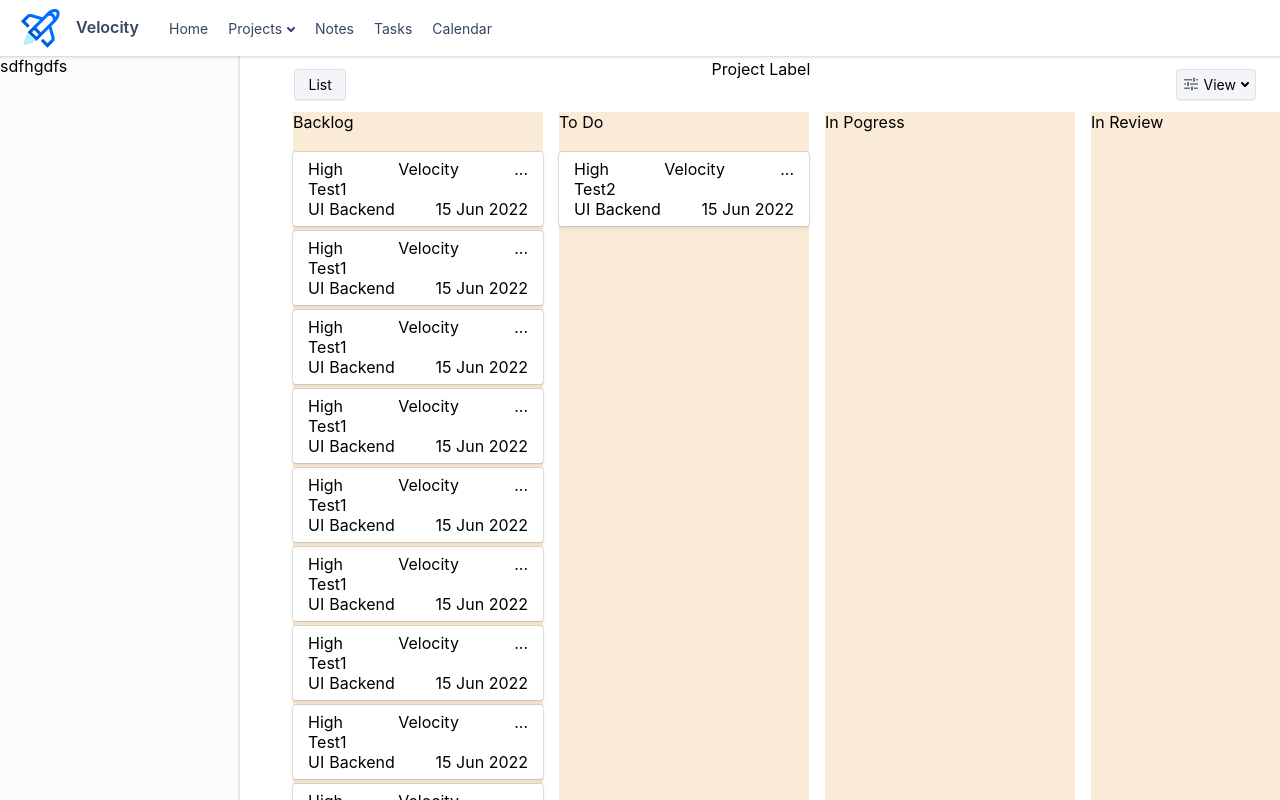
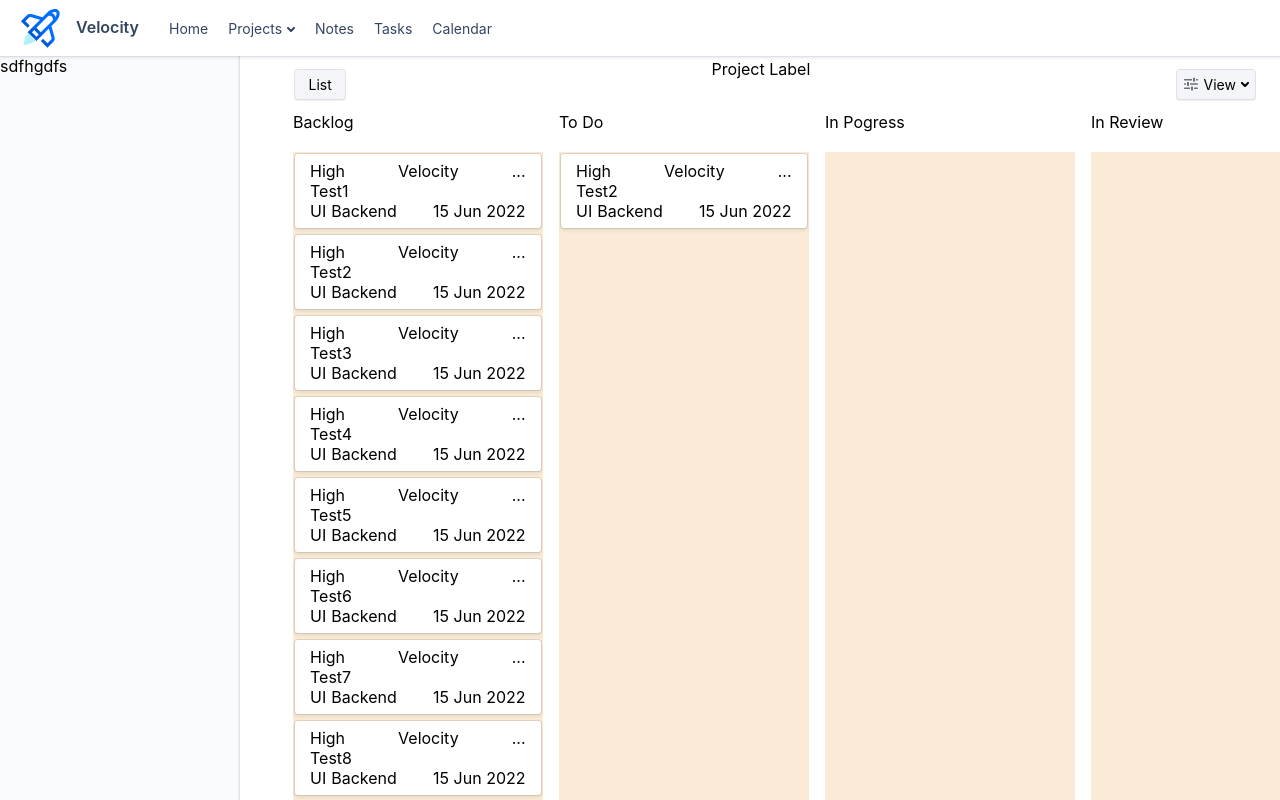
Before and after one commit to M-Xue/Velocity, a React (Create React App) app in the folder client/: page / in a window 1280 px wide. Built offline with nearby package versions, Linux system fonts and the light colour scheme.

Commit message:
reset css height settings for basic kanban function

```diff
--- a/client/src/pages/tasks/board/Board.tsx
+++ b/client/src/pages/tasks/board/Board.tsx
@@ -23,7 +23,7 @@ const cardDummyData = {
       listId: 'backlog',
       priority: 'High',
       project: 'Velocity',
-      title: 'Test1',
+      title: 'Test2',
       tags: ['UI', "Backend"],
       deadline: '15 Jun 2022'
     },{
@@ -31,7 +31,7 @@ const cardDummyData = {
       listId: 'backlog',
       priority: 'High',
       project: 'Velocity',
-      title: 'Test1',
+      title: 'Test3',
       tags: ['UI', "Backend"],
       deadline: '15 Jun 2022'
     },{
@@ -39,7 +39,7 @@ const cardDummyData = {
       listId: 'backlog',
       priority: 'High',
       project: 'Velocity',
-      title: 'Test1',
+      title: 'Test4',
       tags: ['UI', "Backend"],
       deadline: '15 Jun 2022'
     },{
@@ -47,7 +47,7 @@ const cardDummyData = {
       listId: 'backlog',
       priority: 'High',
       project: 'Velocity',
-      title: 'Test1',
+      title: 'Test5',
       tags: ['UI', "Backend"],
       deadline: '15 Jun 2022'
     },{
@@ -55,7 +55,7 @@ const cardDummyData = {
       listId: 'backlog',
       priority: 'High',
       project: 'Velocity',
-      title: 'Test1',
+      title: 'Test6',
       tags: ['UI', "Backend"],
       deadline: '15 Jun 2022'
     },{
@@ -63,7 +63,7 @@ const cardDummyData = {
       listId: 'backlog',
       priority: 'High',
       project: 'Velocity',
-      title: 'Test1',
+      title: 'Test7',
       tags: ['UI', "Backend"],
       deadline: '15 Jun 2022'
     },{
@@ -71,7 +71,7 @@ const cardDummyData = {
       listId: 'backlog',
       priority: 'High',
       project: 'Velocity',
-      title: 'Test1',
+      title: 'Test8',
       tags: ['UI', "Backend"],
       deadline: '15 Jun 2022'
     },{
@@ -79,7 +79,7 @@ const cardDummyData = {
       listId: 'backlog',
       priority: 'High',
       project: 'Velocity',
-      title: 'Test1',
+      title: 'Test9',
       tags: ['UI', "Backend"],
       deadline: '15 Jun 2022'
     },{
@@ -87,7 +87,7 @@ const cardDummyData = {
       listId: 'backlog',
       priority: 'High',
       project: 'Velocity',
-      title: 'Test1',
+      title: 'Test11',
       tags: ['UI', "Backend"],
       deadline: '15 Jun 2022'
     },{
@@ -95,7 +95,7 @@ const cardDummyData = {
       listId: 'backlog',
       priority: 'High',
       project: 'Velocity',
-      title: 'Test1',
+      title: 'Test12',
       tags: ['UI', "Backend"],
       deadline: '15 Jun 2022'
     }
@@ -189,7 +189,7 @@ export default function Board() {
           {Object.keys(board).map((list, index) => (
             <div className="board-column" key={index}>
               <div className="kaban-board-heading">{list}</div>
-              <Droppable droppableId={list} >
+              <Droppable droppableId={list}>
                 {(provided: any, snapshot: any) => (
                   <div
                     className='board-droppable-area'
@@ -203,8 +203,9 @@ export default function Board() {
                             ref={provided.innerRef}
                             {...provided.draggableProps}
                             {...provided.dragHandleProps}
+
+                            className="kaban-card-container"
                           >
-                            <div className="kaban-card-padding">
                               <KanbanBoardCard
                                 id={card.id}
                                 listId={card.listId}
@@ -214,7 +215,6 @@ export default function Board() {
                                 tags={card.tags}
                                 deadline={card.deadline}
                               />
-                            </div>
                           </div>
                         )}
                       </Draggable>
--- a/client/src/pages/tasks/board/board.css
+++ b/client/src/pages/tasks/board/board.css
@@ -57,37 +57,36 @@
 /** Kaban Board Styling ************************************************************************************/
 .board-columns {
     /* width: 500px; */
+
+    /* min-height: calc(100% - 56px); */
+    /* height: 100%; */
+
+    /* ***** */
+    height: calc(100% - 56px);
+    /* ***** */
     width: 100%;
-    height: calc(100% - 56px);
+
     white-space: nowrap;
     position: relative;
-    overflow-x: scroll;
-    overflow-y: hidden;
+    /* overflow-x: scroll; */
+    overflow-x: hidden;
+    overflow-y: scroll; /*!!!!!!!!!*/
     -webkit-overflow-scrolling: touch;
 
     padding-left: 45px;
-    /* padding-right: 50px; */
+    display: flex;
 
-    display: flex;
+    /* background-color: antiquewhite; */
 
 }
 
 .board-column {
-    /* width: 15%;
-    min-width: 200px; */
     box-sizing: border-box;
-    /* width: 250px; */
     min-width: 250px;
     max-width: 250px;
-    /* background-color: #F4F5F7; */
-    /* border: black 1px solid; */
     float: none;
 
     position: relative;
-
-
-    /* height: 90%;  */
-    /* Get rid of this later since the height will dynamically change as you add more elements */
 
     margin: 0 8px;
     display: inline-block;
@@ -95,24 +94,53 @@
     display: flex;
     flex-direction: column;
     align-items: center;
-    background-color: antiquewhite;
+    /* background-color: antiquewhite; */
 
+    /* min-height: fit-content; */
+    /* height: calc(100% - 41px); */
 
+    /* ***** */
+    min-height: 100%;
+    /* ***** */
 }
-
-.board-droppable-area {
-    /* background-color: antiquewhite; */
-    height: 100%;
-    width: 100%;
-
-}
-
 
 .kaban-board-heading {
     margin-bottom: 20px;
     width: 100%;
 }
 
-.kaban-card-padding {
+.board-droppable-area {
+    /* ***** */
+    height: 100%;
+    /* ***** */
+
+    /* min-height: 100%; */
+    /* min-height: fit-content; */
+    /* min-height: max(100%, fit-content); */
+    /* overflow-y: visible; */
+    /* height: 100%; */
+    /* height: calc(100% - 41px); */
+    /* min-height: 200px; */
+    /* height: fit-content; */
+
+    width: 100%;
+
+    /* overflow-y: scroll;  */
+    /*! This method of allowing users to verically scroll is not supported by react-beautiful-dnd. Fix issue in future. */
+
+    /* overflow-x: initial; */
+    background-color: antiquewhite;
+}
+
+.board-droppable-area::-webkit-scrollbar {
+    display: none;
+}
+
+
+
+
+.kaban-card-container {
+    margin-top: 2px;
+    margin-left: 2px;
     padding-bottom: 5px;
 }
--- a/client/src/pages/tasks/kanbanBoardCard/kanbanBoardCard.css
+++ b/client/src/pages/tasks/kanbanBoardCard/kanbanBoardCard.css
@@ -6,7 +6,7 @@
     box-sizing: border-box;
     /* margin-bottom: 5px; */
     padding: 7px 15px;
-    width: 100%;
+    width: 99%;
 }
 
 .kcard-top {
```
